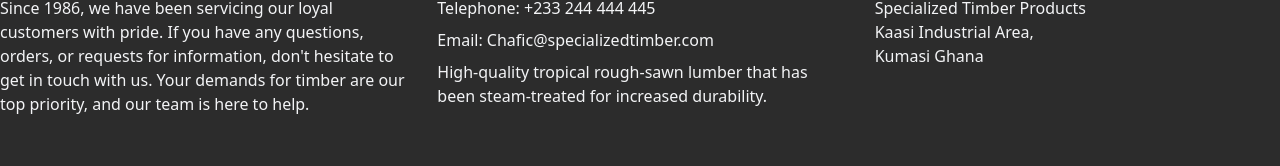
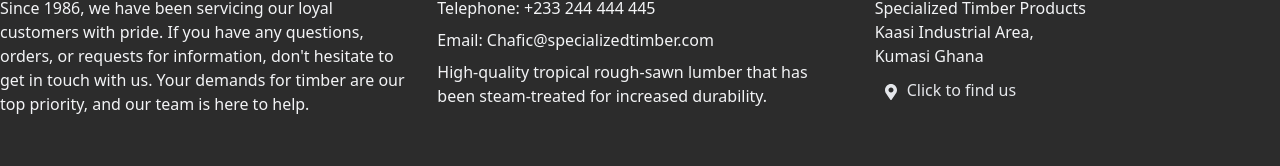
Before and after one commit to zabipacer/SpecializedTimber, a React (Vite) app: page / in a window 1280 px wide. Shown: the part 3312-3478 px from the top of the page. Built offline with nearby package versions, Linux system fonts and the light colour scheme; no server answers; the database is empty.

Commit message:
Added the Link

```diff
--- a/index.html
+++ b/index.html
@@ -2,12 +2,12 @@
 <html lang="en">
   <head>
     <meta charset="UTF-8" />
-    <link rel="icon" type="image/svg+xml" href="/vite.svg" />
+    <link rel="icon" type="image" href="/STP_logo1.jpg" />
     <link href="https://fonts.googleapis.com/css2?family=Montserrat:wght@700&family=Open+Sans:wght@300&display=swap" rel="stylesheet">
     <link href="https://fonts.googleapis.com/css2?family=Montserrat:wght@700&family=Open+Sans:wght@300&display=swap" rel="stylesheet">
 
     <meta name="viewport" content="width=device-width, initial-scale=1.0" />
-    <title>Vite + React</title>
+    <title>Specialized timber</title>
   </head>
   <body>
     <div id="root"></div>
--- a/src/Components/Foote.jsx
+++ b/src/Components/Foote.jsx
@@ -1,4 +1,5 @@
 import React from 'react';
+import { FaMapMarkerAlt } from 'react-icons/fa';
 
 const Footer = () => {
   return (
@@ -36,7 +37,13 @@
             Specialized Timber Products<br />
             Kaasi Industrial Area,<br />
             Kumasi Ghana<br />
-
+            <a
+              href="https://www.google.com/maps?q=Kaasi+Industrial+Area,+Kumasi,+Ghana"
+              target="_blank"
+              rel="noopener noreferrer"
+              className="hover:text-gray-400 text-gray-200 transition-colors  duration-200"
+            ><p className='mt-2'><FaMapMarkerAlt className="inline-block m-2 " />
+             Click to find us</p></a>
           </p>
         </div>
       </div>
```
